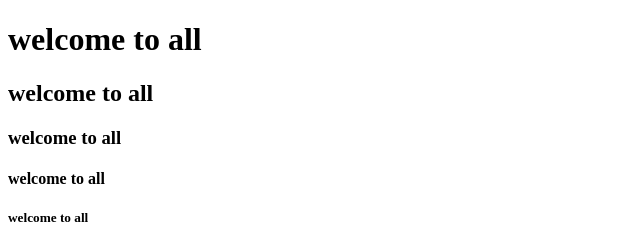
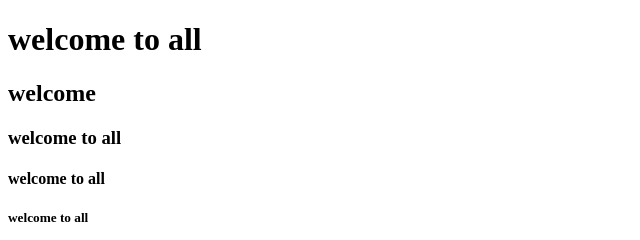
Before and after one commit to shabarirajnlsr/day1-basic, a plain HTML site: page index.html in a window 1280 px wide. Shown: the top 240 px of the page, 0-640 px from the left. Drawn offline with Linux system fonts and the light colour scheme.

Commit message:
filechange

```diff
--- a/index.html
+++ b/index.html
@@ -7,7 +7,7 @@
      <body>
           <h1>welcome to all</h1>
           <!-- h1 is 32px  -->
-          <h2>welcome to all</h2>
+          <h2>welcome</h2>
           <h3>welcome to all</h3>
           <h4>welcome to all</h4>
           <h5>welcome to all</h5>
```
